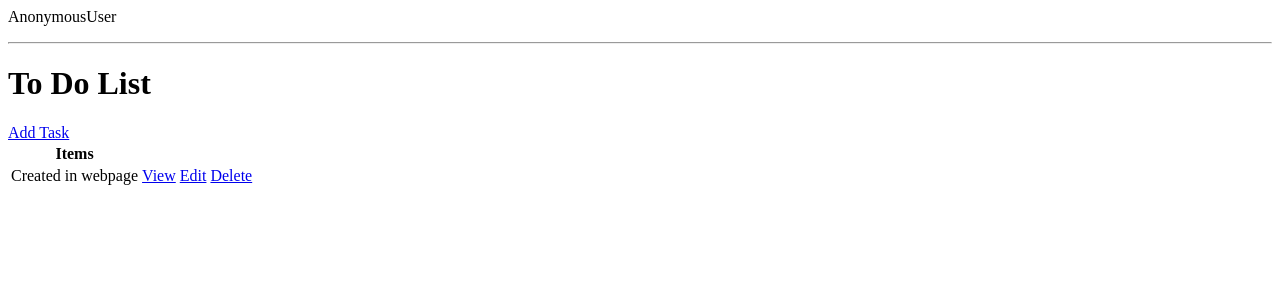
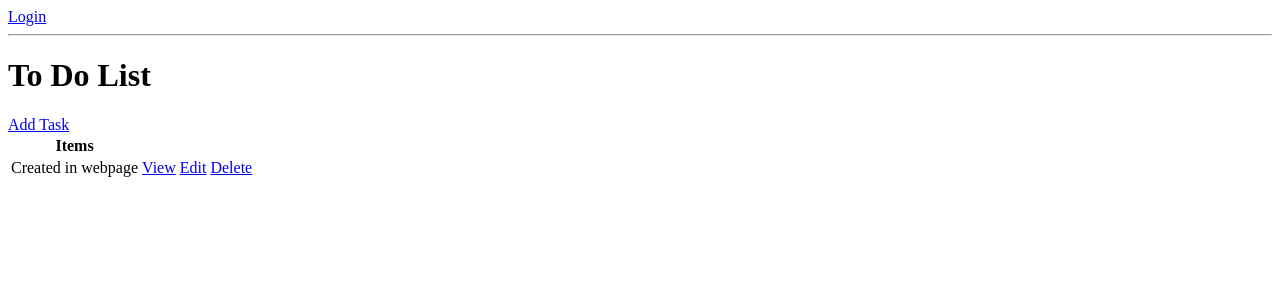
Before and after one commit to alihan-tadal/simple-todo, a Django app: page / in a window 1280 px wide. Shown: the top 300 px of the page. Run offline with Django 4.2, Linux system fonts and the light colour scheme; data comes from the database, SQL or seed files in the repository; both versions use the stored data as it was after the commit.

Commit message:
add login/logout functionality.

```diff
--- a/todo_list/base/templates/base/task_list.html
+++ b/todo_list/base/templates/base/task_list.html
@@ -1,4 +1,11 @@
-<p>{{ request.user }}</p>
+
+{% if request.user.is_authenticated %}
+    <p>{{ request.user }}</p>
+    <a href=" {% url 'logout' %}">Logout</a>
+{% else %}
+    <a href=" {% url 'login' %}">Login</a>
+{% endif %}
+
 <hr>
 <h1> To Do List </h1>
 <a href="{% url 'task-create' %}"> Add Task</a>
--- a/todo_list/base/urls.py
+++ b/todo_list/base/urls.py
@@ -1,12 +1,14 @@
 from django.urls import URLPattern, path
-from .views import TaskCreate, TaskDelete, TaskList, TaskDetail, TaskUpdate
-
+from .views import TaskCreate, TaskDelete, TaskList, TaskDetail, TaskUpdate, CustomLoginView
+from django.contrib.auth.views import LogoutView
 
 urlpatterns = [
+    path('login/', CustomLoginView.as_view(), name='login'),
+    path('logout/',LogoutView.as_view(next_page='login'),name='logout'),
+
     path('', TaskList.as_view(), name='tasks'),
     path('task/<int:pk>/', TaskDetail.as_view(), name='task'),
     path('task-create/', TaskCreate.as_view(), name='task-create'),
     path('task-update/<int:pk>/', TaskUpdate.as_view(), name='task-update'),
     path('task-delete/<int:pk>/', TaskDelete.as_view(), name='task-delete'),
-
 ]
--- a/todo_list/base/views.py
+++ b/todo_list/base/views.py
@@ -3,6 +3,7 @@ from audioop import reverse
 from copy import deepcopy
 from dataclasses import field
 from multiprocessing import context
+from re import template
 from tarfile import REGULAR_TYPES
 from typing import List
 from django.shortcuts import render
@@ -10,11 +11,21 @@ from django.views.generic.list import ListView
 from django.views.generic.detail import DetailView
 from django.views.generic.edit import CreateView, UpdateView, DeleteView
 
+from django.contrib.auth.views import LoginView, LogoutView
+
 
 from .models import Task
 from django.urls import reverse_lazy
 
 # Create your views here.
+class CustomLoginView(LoginView):
+    template_name = 'base/login.html'
+    fields = '__all__'
+    redirect_authenticated_user = True
+
+    def get_success_url(self):
+        return reverse_lazy('tasks')
+
 class TaskList(ListView):
     model = Task
     context_object_name = "tasks"
```
Also changed, not shown: todo_list/base/templates/base/login.html (added, +8 -0 lines), todo_list/db.sqlite3.
